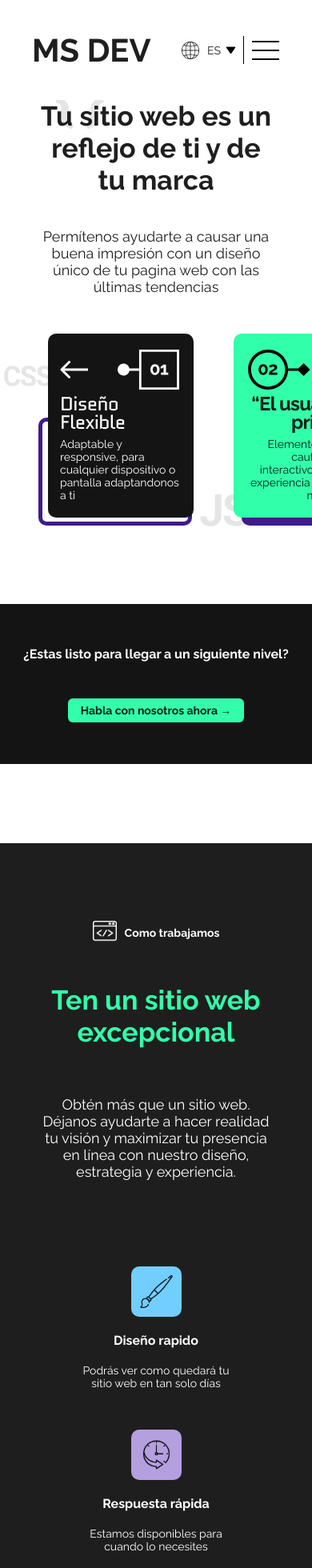
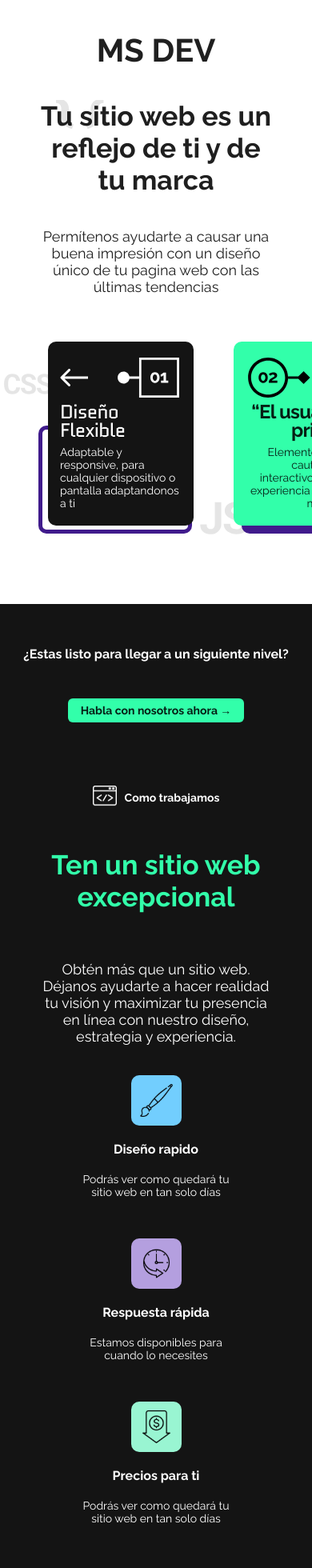
Before and after one commit to MiguelAngelClavijo/MSDEV-WEB, a React app: page / in a window 390 px wide. Shown: the top 1960 px of the page at 80% size. Built offline with nearby package versions, Linux system fonts and the light colour scheme.

Commit message:
[FIX] Responsive styles, and React errors

```diff
--- a/src/components/Planescard.jsx
+++ b/src/components/Planescard.jsx
@@ -9,8 +9,8 @@ const Planescard = (props) => {
     window.open(message);
   };
 
-  var Benefits = props.Planescard_text.map(function (i) {
-    return <li>✓ {i}</li>;
+  var Benefits = props.Planescard_text.map(function (i, index) {
+    return <li key = {index}>✓ {i}</li>;
   });
 
   return (
--- a/src/index.js
+++ b/src/index.js
@@ -1,5 +1,8 @@
 import React from 'react';
-import ReactDOM from 'react-dom';
 import { App } from "./components/App";
+import { createRoot } from 'react-dom/client';
 
-ReactDOM.render(<App />, document.getElementById('app'));
+
+const container = document.getElementById('app');
+const root = createRoot(container); // createRoot(container!) if you use TypeScript
+root.render(<App tab="home" />);
--- a/src/styles/Howitworks.css
+++ b/src/styles/Howitworks.css
@@ -1,5 +1,5 @@
 .Howitworks-container {
-  background-color: #1e1e1e;
+  background-color: #141414;
   display: flex;
   flex-direction: column;
   align-items: center;
@@ -48,12 +48,20 @@
 }
 
 @media (max-width: 575.98px) {
+  .Howitworks-container{
+
+    padding-bottom: 0px;
+  }
   .Howitworks-container h2 {
     width: 100%;
     font-size: 34px;
   }
+  .Howitworks-container > div {
+    margin-top: 20px;
+  }
   .Howitworks-container > div > p {
     font-size: 14px;
+
   }
   .Howitworks-benefits-container {
     flex-direction: column;
--- a/src/styles/Landing.css
+++ b/src/styles/Landing.css
@@ -185,8 +185,10 @@
     overflow: hidden;
     height: auto;
     gap: 10px;
-    height: 844px;
+    height: 830px;
     justify-content: flex-start;
+    margin-bottom: 0;
+
   }
   /*----------------------------------------------------------------------------*/
   .Landing-Container-Left > img:nth-child(1) {
@@ -318,3 +320,9 @@
     top: 10px;
   }
 }
+
+@media (max-width:1400px) {
+  .Landing-Container {
+    gap: 20px;
+  }
+}
--- a/src/styles/Navbar.css
+++ b/src/styles/Navbar.css
@@ -73,11 +73,14 @@
 @media (max-width: 575.98px) {
   .Navbar-Container {
     padding: 40px;
+    justify-content: center;
   }
   .Navbar-links {
     display: none !important;
   }
-
+  .Navbar-Container-Right{
+    display: none;
+  }
   .Navbar-Container-Right::after {
     right: 45px;
     height: 35px;
--- a/src/styles/Stepbystep.css
+++ b/src/styles/Stepbystep.css
@@ -1,5 +1,5 @@
 .Stepbystep-container {
-  background-color: #1e1e1e;
+  background-color: #141414;
   width: 100%;
   display: flex;
   flex-direction: column;
@@ -42,7 +42,7 @@
   background-color: #32ffaa;
 }
 #stepcard_black {
-  background-color: #1e1e1e;
+  background-color: #141414;
 }
 #stepcard_black h3,
 #stepcard_black p {
@@ -53,6 +53,9 @@
 }
 
 @media (max-width: 575.98px) {
+  .Stepbystep-container{
+    padding-top: 10px;
+  }
   .Stepbystep-container-mark > p {
     font-size: 14px;
   }
@@ -62,5 +65,9 @@
   .Stepbystep-container-stepcard {
     align-items: center;
     justify-content: center;
+    padding: 0;
+  }
+  #Stepbystep_container_white {
+    justify-content: center;
   }
 }
--- a/src/styles/Stepcard.css
+++ b/src/styles/Stepcard.css
@@ -34,7 +34,7 @@
 @media (max-width: 575.98px) {
   .Stepcard-container {
     width: 185px;
-    height: 185px;
+    height: 250px;
     flex-direction: column;
   }
   .Stepcard-container h3 {
@@ -44,6 +44,9 @@
     border-bottom: 2px solid #000000;
   }
   .Stepcard-container p {
+    margin-top: 0px;
     font-size: 14px;
+    padding: 0px;
+    width: 100%;
   }
 }
```
